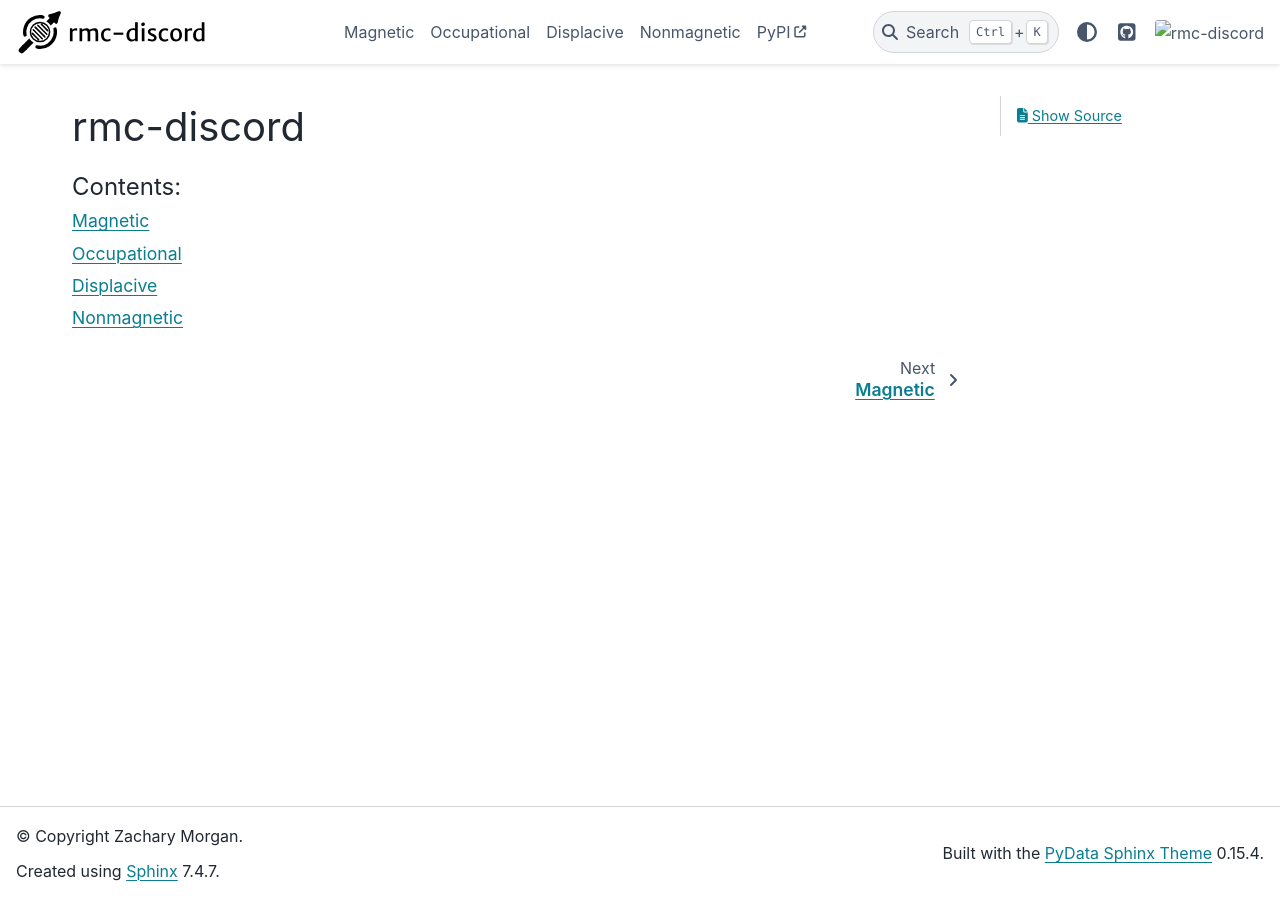
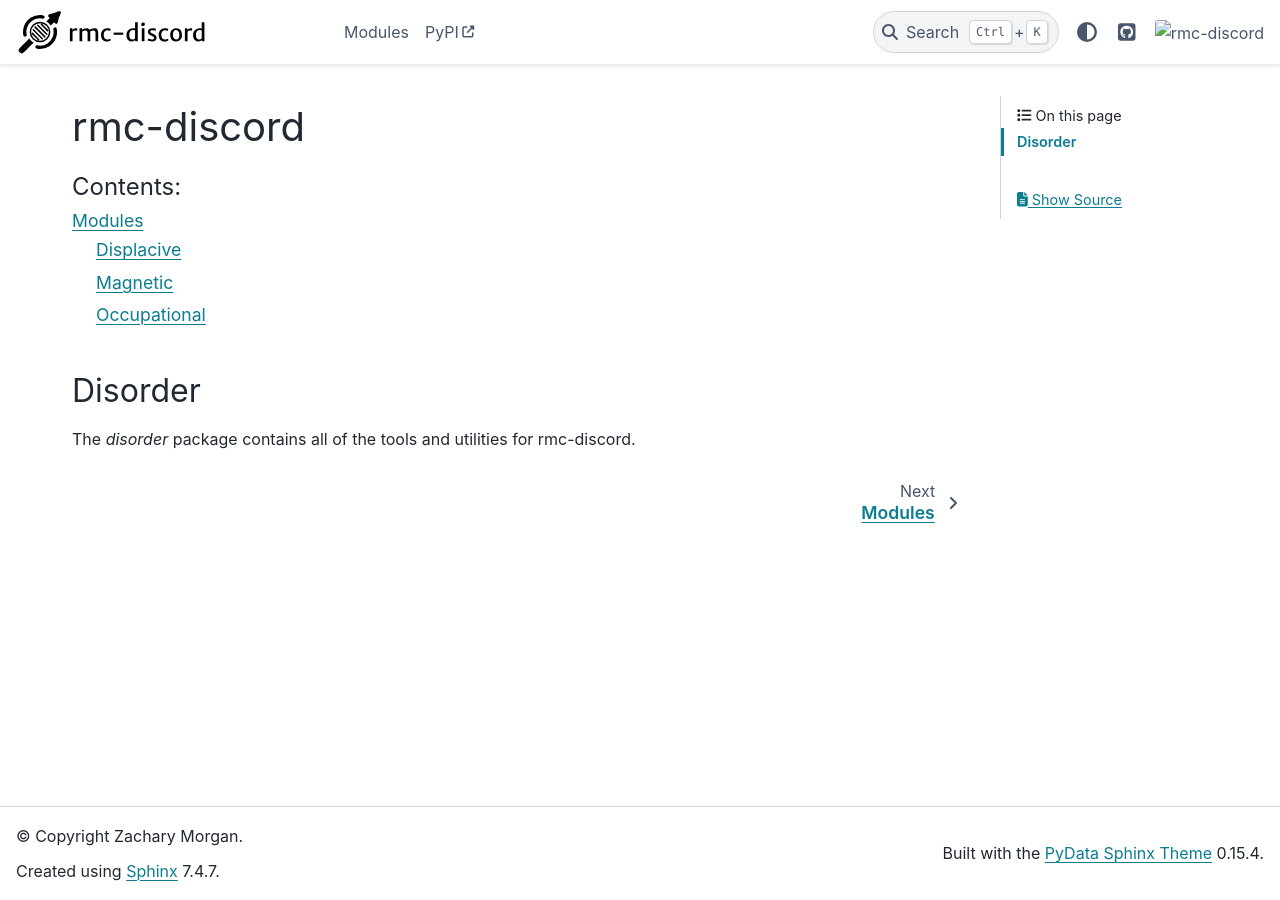
Before and after one commit to zjmorgan/rmc-discord, a Sphinx documentation site: the page built from docs/source/index.rst, in a window 1280 px wide. Built offline with Sphinx 7.4.7 and the PyData theme 0.15.4, drawn with Linux system fonts in a browser that asks for light colours.

```diff
--- a/docs/source/index.rst
+++ b/docs/source/index.rst
@@ -1,13 +1,17 @@
 .. rmc-discord documentation master file
 
+===========
 rmc-discord
 ===========
 
 .. toctree::
-   :maxdepth: 2
+   :glob:
+   :maxdepth: 4
    :caption: Contents:
 
-   magnetic
-   occupational
-   displacive
-   nonmagnetic
+   modules/index
+
+Disorder
+========
+
+The `disorder` package contains all of the tools and utilities for rmc-discord.
--- a/docs/source/modules.rst
+++ /dev/null
@@ -1,7 +0,0 @@
-Modules
-=======
-
-magnetic
-occupational
-displacive
-nonmagnetic
--- a/docs/source/displacive.rst
+++ b/docs/source/modules/diffuse/displacive.rst
@@ -1,5 +1,5 @@
 Displacive
-=======
+==========
 
 .. automodule:: disorder.diffuse.displacive
     :members:
--- a/docs/source/magnetic.rst
+++ b/docs/source/modules/diffuse/magnetic.rst
@@ -1,5 +1,5 @@
 Magnetic
-=======
+========
 
 .. automodule:: disorder.diffuse.magnetic
     :members:
--- a/docs/source/occupational.rst
+++ b/docs/source/modules/diffuse/occupational.rst
@@ -1,5 +1,5 @@
 Occupational
-=======
+============
 
 .. automodule:: disorder.diffuse.occupational
     :members:
--- a/docs/source/nonmagnetic.rst
+++ /dev/null
@@ -1,5 +0,0 @@
-Nonmagnetic
-=======
-
-.. automodule:: disorder.diffuse.nonmagnetic
-    :members:
```
Also changed, not shown: docs/source/modules/index.rst (added, +11 -0 lines), 2 other files.
